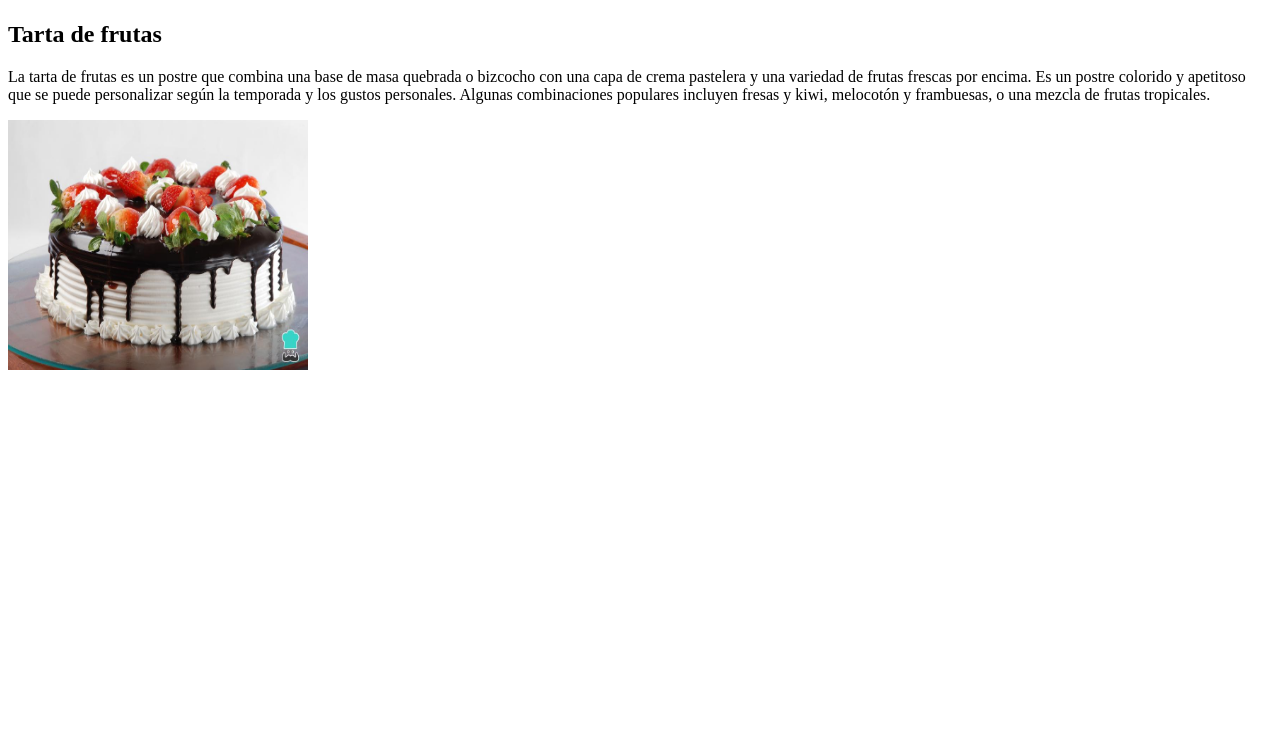
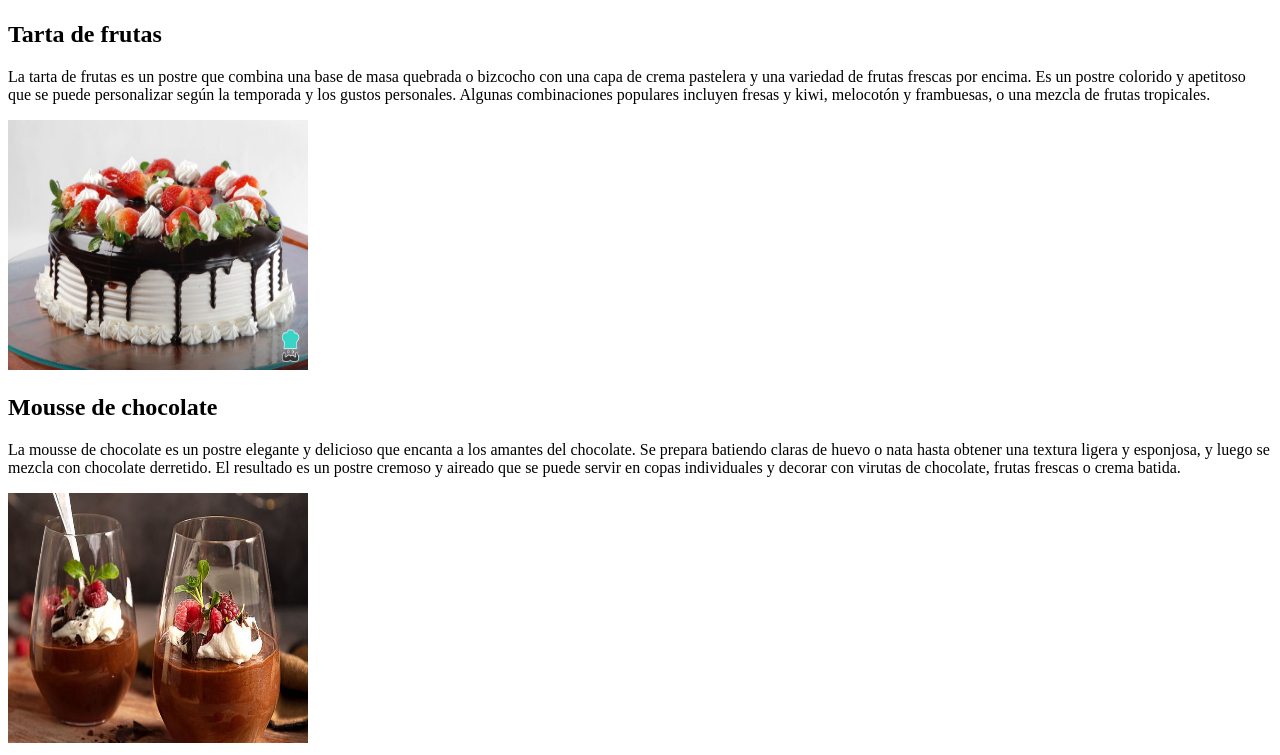
Before and after one commit to topgirl2410/Master-html, a plain HTML site: page primera-clase/index.html in a window 1280 px wide. Shown: the part 1023-1778 px from the top of the page. Before the commit the page ends 1405 px from the top, so only its background shows below. Drawn offline with Linux system fonts and the light colour scheme.

Commit message:
ejercicios clase

```diff
--- a/primera-clase/index.html
+++ b/primera-clase/index.html
@@ -57,6 +57,16 @@
                 y kiwi, melocotón y frambuesas, o una mezcla de frutas tropicales.
             </p>
             <img src="img/tarta.jpg" alt="tarta de frutas" width="300px" height="250px">
+            <div>
+                <h2>Mousse de chocolate</h2>
+                <p>
+                    La mousse de chocolate es un postre elegante y delicioso que encanta a los amantes del chocolate. Se
+                    prepara batiendo claras de huevo o nata hasta obtener una textura ligera y esponjosa, y luego se
+                    mezcla con chocolate derretido. El resultado es un postre cremoso y aireado que se puede servir en
+                    copas individuales y decorar con virutas de chocolate, frutas frescas o crema batida.
+                </p>
+                <img src="img/mousse.jpg" alt="mousse de chocolate" width="300px" height="250px">
+            </div>
         </div>
     </div>
 </body>
```
Also changed, not shown: primera-clase/img/mousse.jpg (added).
